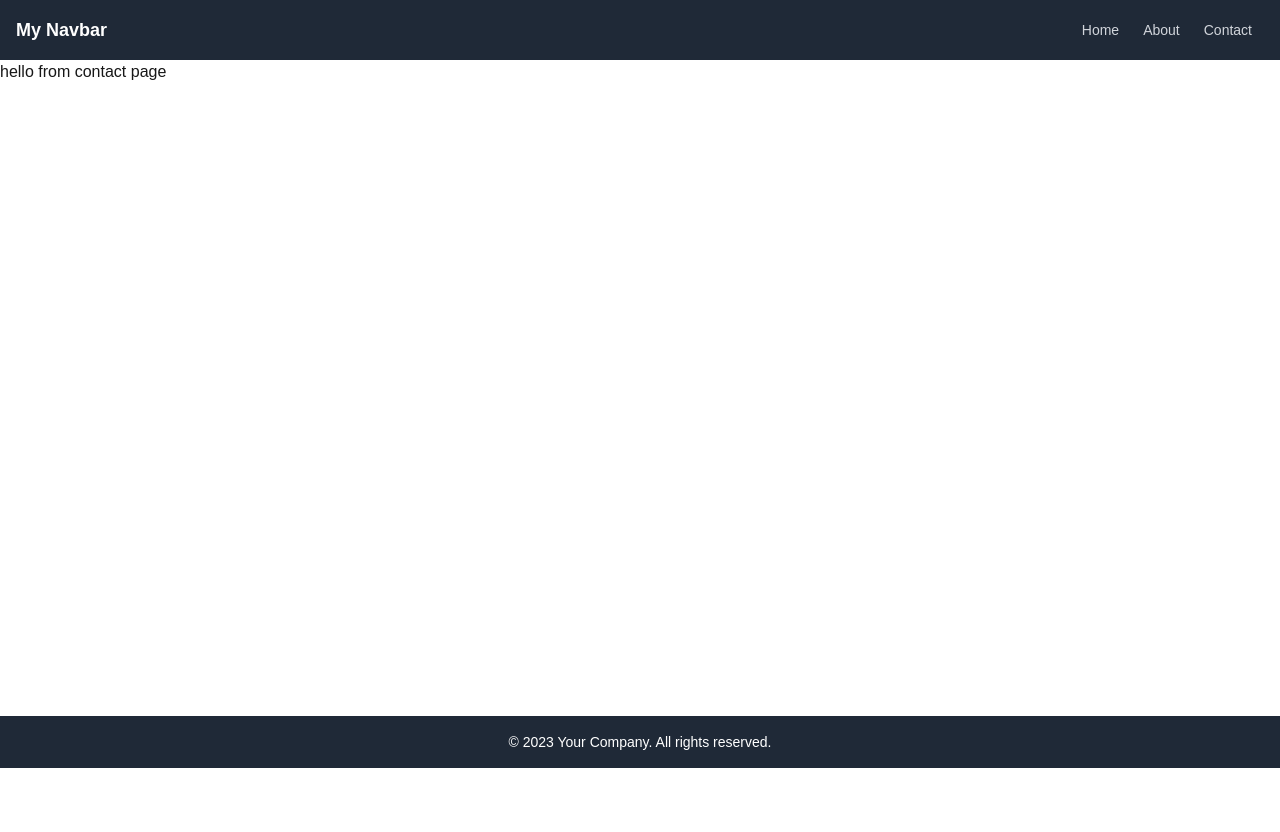
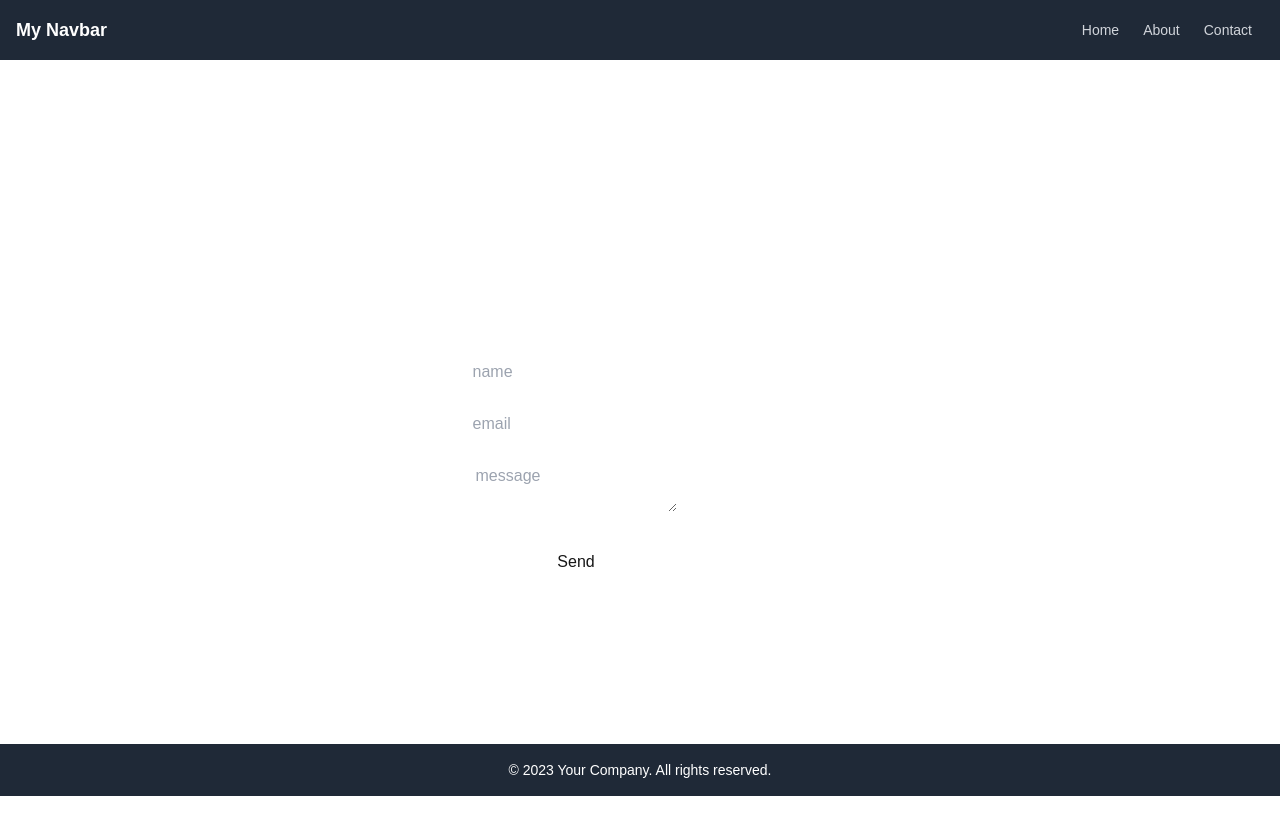
Before and after one commit to sudip22-p/NextJs, a Next.js app in the folder first/: page /contact in a window 1280 px wide. Before the commit the page ends 800 px from the top, so only its background shows below. Built offline with nearby package versions, Linux system fonts and the light colour scheme.

Commit message:
server actions

```diff
--- a/first/app/contact/page.js
+++ b/first/app/contact/page.js
@@ -1,6 +1,20 @@
 import React from 'react'
 import Script from 'next/script'
+import fs from 'fs/promises'
 const contact = () => {
+  const contactSendAction = async(e)=>{
+    "use server"
+    let name = e.get('name');
+    let email = e.get('email');
+    let message = e.get('message');
+    let a=fs.writeFile('contact.txt', `name: ${name}, email: ${email}, message: ${message}`);
+    if(a){
+      console.log('message sent')
+    }
+    else{
+      console.log('message not sent')
+    }
+  }
   return (
     <div>
       <Script>
@@ -10,7 +24,15 @@ const contact = () => {
           `
         }
       </Script>
-      hello from contact page
+      <h1 className='text-white font-bold w-[90vw] text-center mt-7'>Contact Page</h1>
+        {/* make contact form */}
+        <form action={contactSendAction} className='flex justify-center items-center gap-7 w-[90vw] h-[90vh] flex-col'>
+          <input type="text" name="name" placeholder="name" className='text-black'/>
+          <input type="email" name="email" placeholder="email" className='text-black'/>
+          <textarea name="message" placeholder="message" className='text-black'></textarea>
+          <button type="submit" className='border-2 border-white p-2 cursor-pointer'>Send</button>
+        </form>
+
     </div>
   )
 }
```
Also changed, not shown: first/contact.txt (added).
